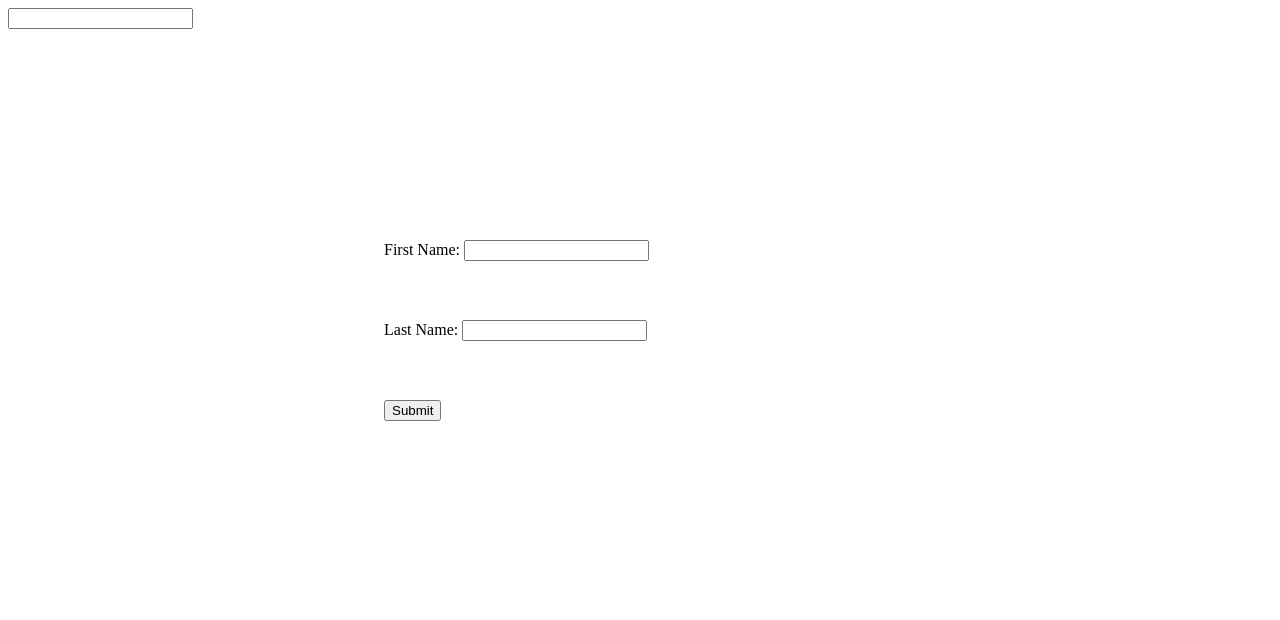
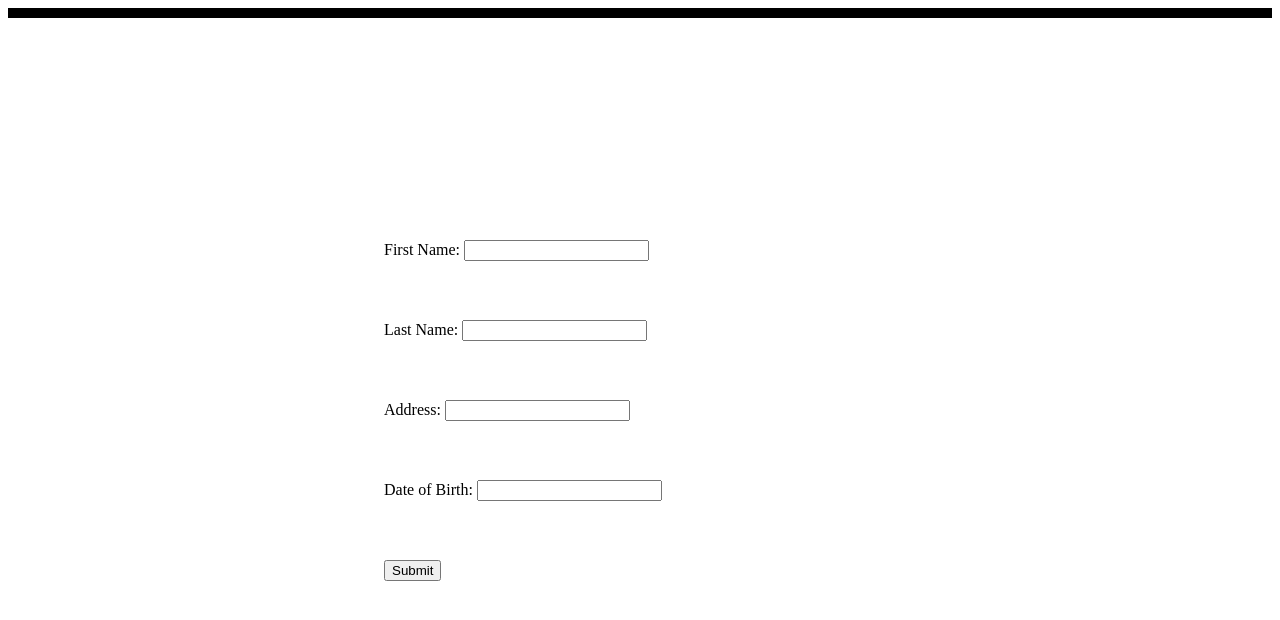
Before and after one commit to HectorLazu1/Final-Pro, a PHP site: page /NewCode/patron_registration.php in a window 1280 px wide. Shown: the top 620 px of the page. Run offline with PHP 8.4, Linux system fonts and the light colour scheme.

Commit message:
Update patron_registration.php

```diff
--- a/NewCode/patron_registration.php
+++ b/NewCode/patron_registration.php
@@ -1,20 +1,29 @@
 <html>
 <body>
 
-    <form action="add_patrons.php" method="post">
+    <form action="add_patrons.php" method="post" style="border: 5px solid black">
 
     	<span style = 'position:fixed; left: 30%;; top: 30%;'>
-    		First Name: <input type="text" name="user_name">
+    		First Name: <input type="text" name="fname">
     		<br>
     	</span>
 
     	<span style = 'position:fixed; left: 30%;; top: 40%;'>
-    		Last Name: <input type="text" name="email"><br>
+    		Last Name: <input type="text" name="lname">
+            <br>
     	</span>
 
-    	<input type="password" name = "pass_field">
+    	<span style = 'position:fixed; left: 30%;; top: 50%;'>
+    		Address: <input type="text" name="address">
+            <br>
+    	</span>
 
-    	<span style = 'position:fixed; left: 30%;; top: 50%;'>
+        <span style = 'position:fixed; left: 30%;; top: 60%;'>
+    		Date of Birth: <input type="text" name="dob">
+            <br>
+    	</span>
+
+    	<span style = 'position:fixed; left: 30%;; top: 70%;'>
     		<input type="submit">
     	</span>
     </form>
```
